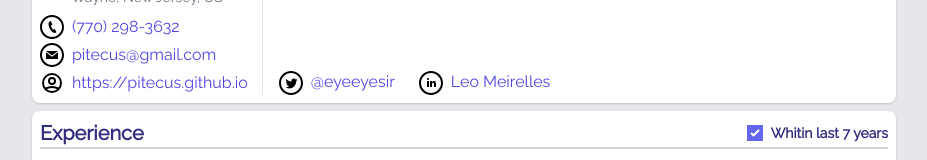
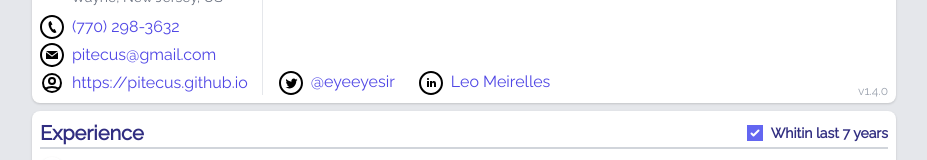
Before and after one commit to pitecus/meirelles, an Angular app: page /#/resume in a window 1280 px wide. Shown: the part 301-461 px from the top of the page, without its empty margins (176-1103 px from the left). Built offline with nearby package versions, Linux system fonts and the light colour scheme.

Commit message:
feat: add version to the resume

```diff
--- /dev/null
+++ b/src/app/resume/release.ts
@@ -0,0 +1,8 @@
+interface Release {
+  version: string;
+}
+
+/**
+ * Export the interface.
+ */
+export { Release };
--- a/src/app/resume/resume.component.html
+++ b/src/app/resume/resume.component.html
@@ -76,6 +76,7 @@
         <p class="pb-2 text-md print:text-sm ">{{resume.basics.summary}}</p>
         <!-- Links -->
         <div class="flex flex-row space-x-6 text-indigo-600">
+          <!-- Links -->
           <a *ngFor="let profile of resume.basics.profiles"
             rel="noopener noreferrer"
             target="_blank"
@@ -103,6 +104,11 @@
             <!-- Usermane -->
             {{profile.username}}
           </a>
+          <!-- Version -->
+          <div *ngIf="release"
+            class="flex flex-grow items-end justify-end place-items-end text-gray-400 text-xs">
+            <span class="text-right -mb-1">v{{release.version}}</span>
+          </div>
         </div>
       </div>
     </header>
--- a/src/app/resume/resume.component.ts
+++ b/src/app/resume/resume.component.ts
@@ -1,5 +1,6 @@
 import { Component } from '@angular/core';
 import { HttpClient } from '@angular/common/http';
+import { Release } from '../changelog/release';
 import { Resume } from './resume';
 import { Work } from './work';
 
@@ -13,6 +14,11 @@ export class ResumeComponent {
    * The resume.
    */
   public resume?: Resume;
+
+  /**
+   * The release.
+   */
+  public release?: Release;
 
   /**
    * Filter jobs withing 10 years.
@@ -51,6 +57,15 @@ export class ResumeComponent {
           this.filterWork();
         }
       );
+
+      // Get the resume.
+      httpClient.get<Release>('/assets/release.json')
+        .subscribe(
+          (release: Release) => {
+            // Get the resume
+            this.release = release;
+          }
+        );
   }
 
   /**
--- /dev/null
+++ b/src/assets/release.json
@@ -0,0 +1,3 @@
+{
+  "version": "1.4.0"
+}
```
Also changed, not shown: 1 other file (tests, documents, lock files or other folders).
